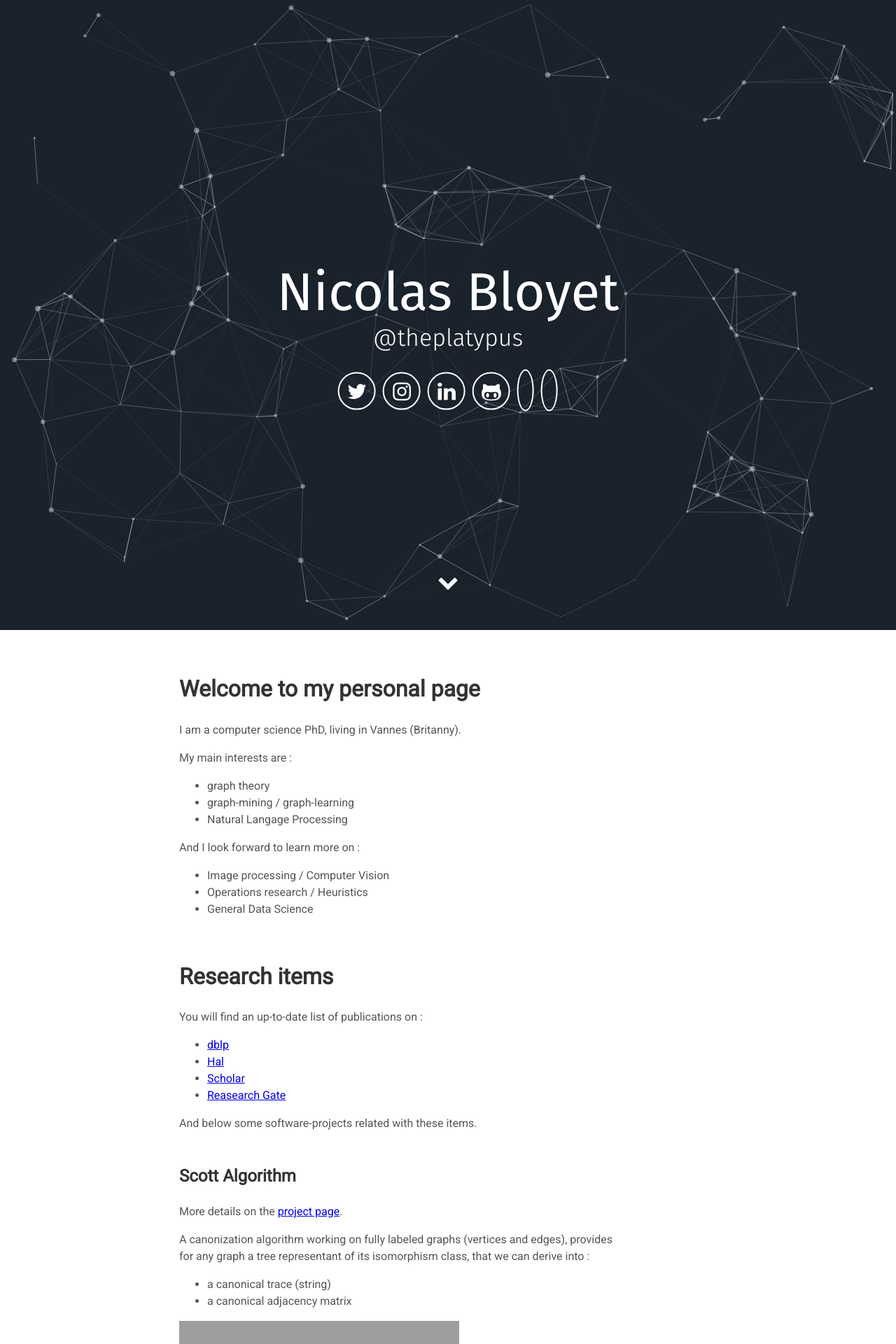
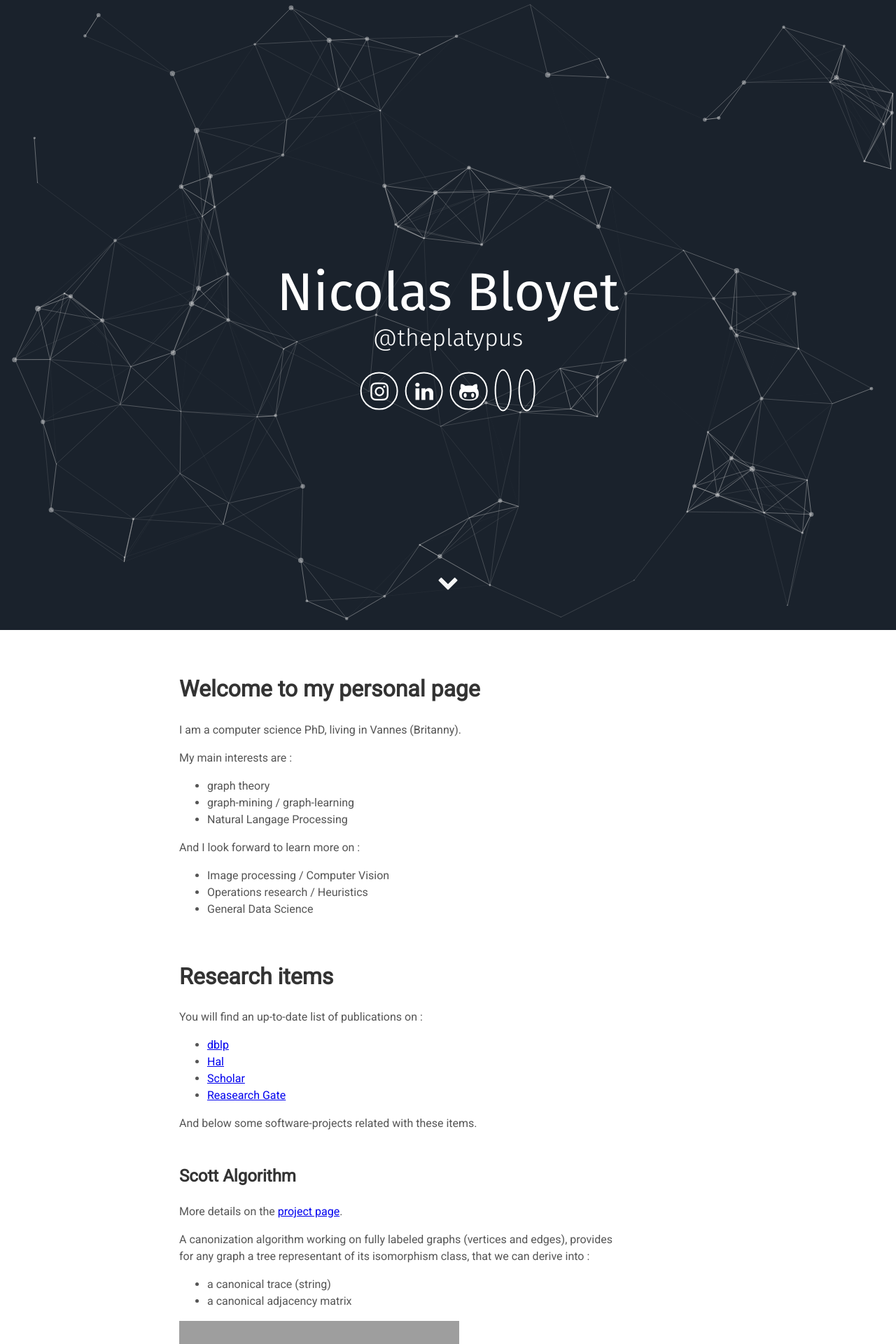
Before and after one commit to theplatypus/theplatypus.github.io__, a Jekyll site: the page built from index.md, in a window 1280 px wide. Shown: the top 1920 px of the page at 70% size. Built offline with Jekyll 4.4.1, drawn with Linux system fonts in a browser that asks for light colours; some web fonts are replaced; our own code applies the rules of GitHub Pages for plain Markdown files; grey boxes are pictures that could not be loaded.

Commit message:
Update header.html

```diff
--- a/_includes/header.html
+++ b/_includes/header.html
@@ -6,9 +6,9 @@
       </h1>
       <div class="header-icons">
         <!--a aria-label="Send email" href="mailto:@gmail.com"><i class="icon fa fa-envelope"></i></a-->
-        <a aria-label="Twitter" target="_blank" href="https://twitter.com/trustyPlatypus"><i class="icon fa fa-twitter" aria-hidden="true"></i></a>
+        <!--a aria-label="Twitter" target="_blank" href="https://twitter.com/trustyPlatypus"><i class="icon fa fa-twitter" aria-hidden="true"></i></a-->
 
-        <a aria-label="Instagram" target="_blank" href="https://www.instagram.com/trustyplatypus/?hl=fr"><i class="icon fa fa-instagram" aria-hidden="true"></i></a>
+        <a aria-label="Instagram" target="_blank" href="https://www.instagram.com/monsieur.scotty/"><i class="icon fa fa-instagram" aria-hidden="true"></i></a>
 
         <!--a aria-label="Spotify" target="_blank" href="https://open.spotify.com/user/1114822704?si=a9MEp0LEQ0uD41ky5BD_vg"><i class="icon fa fa-spotify" aria-hidden="true"></i></a-->
         <!--a aria-label="My Facebook" target="_blank" href="https://www.facebook.com/"><i class="icon fa fa-facebook" aria-hidden="true"></i></a-->
```
